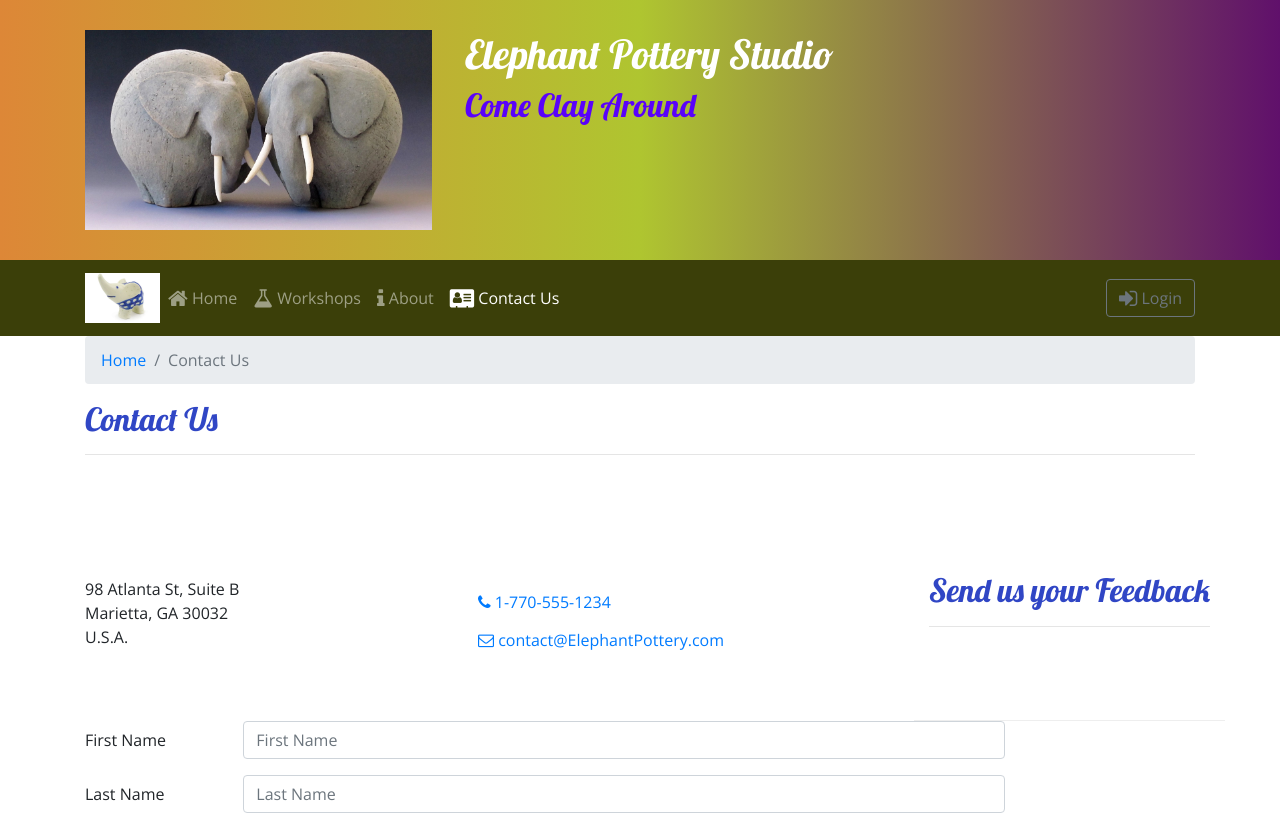
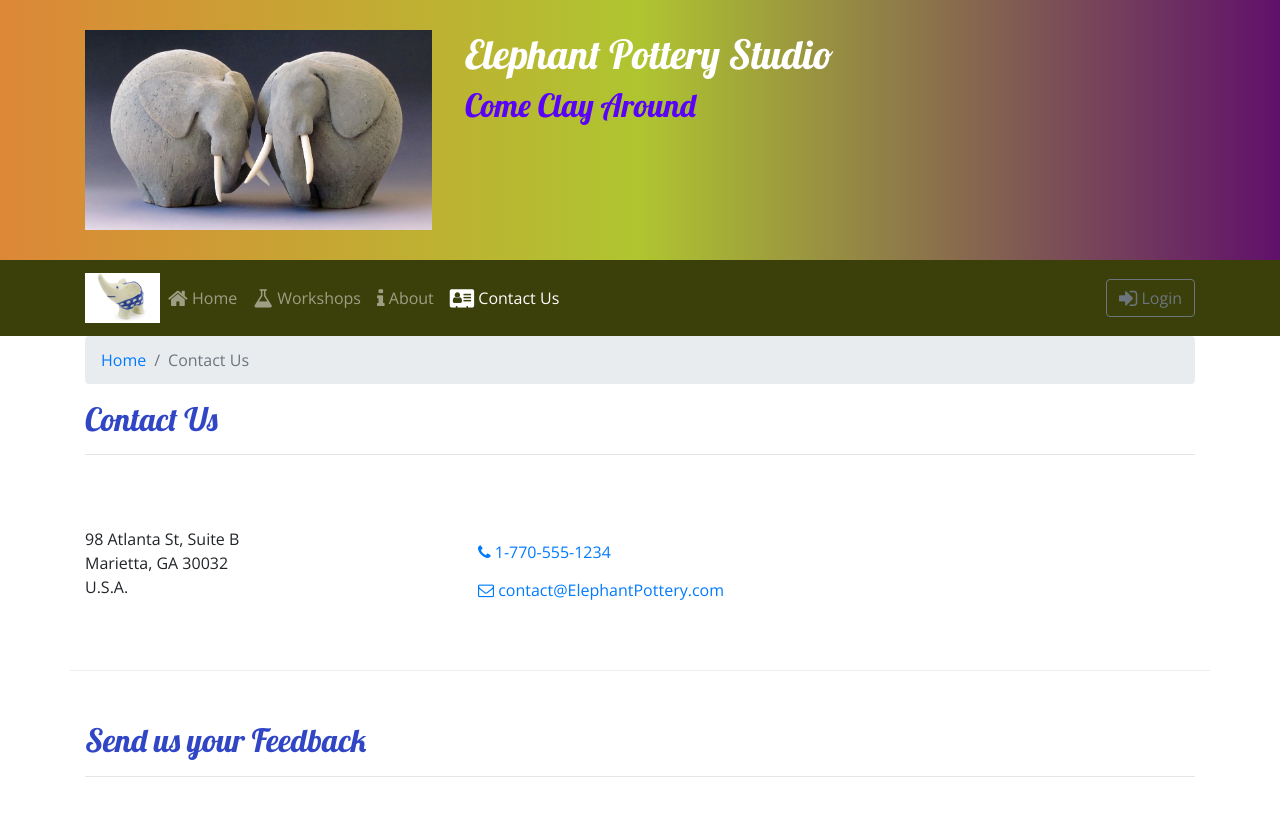
Before and after one commit to jessicjames/lilelephantpottery, a React (Create React App) app: page /contactus in a window 1280 px wide. Shown: the top 815 px of the page. Built offline with nearby package versions, Linux system fonts and the light colour scheme.

Commit message:
moved div structure slightly, updated formatting

```diff
--- a/src/components/ContactComponent.js
+++ b/src/components/ContactComponent.js
@@ -1,7 +1,8 @@
 import React, { Component } from 'react';
 import {
     Breadcrumb, BreadcrumbItem,
-    Button, Form, FormGroup, Label, Input, Col, FormFeedback} from 'reactstrap';
+    Button, Form, FormGroup, Label, Input, Col, FormFeedback
+} from 'reactstrap';
 import { Link } from 'react-router-dom';
 
 
@@ -40,7 +41,7 @@ class Contact extends Component {
         }
 
         if (this.state.touched.firstName) {
-            if (firstName.length<2) {
+            if (firstName.length < 2) {
                 errors.firstName = 'First name must be at least 2 characters.';
             } else if (firstName.length > 15) {
                 errors.firstName = 'First name must be 15 or less characters.';
@@ -48,7 +49,7 @@ class Contact extends Component {
         }
 
         if (this.state.touched.lastName) {
-            if (lastName.length<2) {
+            if (lastName.length < 2) {
                 errors.lastName = 'Last name must be at least 2 characters.';
             } else if (lastName.length > 15) {
                 errors.lastName = 'Last name must be 15 or less characters.';
@@ -60,7 +61,7 @@ class Contact extends Component {
             errors.phoneNum = 'The phone number should contain only numbers.'
         }
 
-        if (this.state.touched.email && (!email.includes('@')|| !email.includes('.'))) {
+        if (this.state.touched.email && (!email.includes('@') || !email.includes('.'))) {
             errors.email = "Email should include an @ and a period.";
         }
 
@@ -69,7 +70,7 @@ class Contact extends Component {
 
     handleBlur = (field) => () => {
         this.setState({
-            touched: {...this.state.touched, [field]: true}
+            touched: { ...this.state.touched, [field]: true }
         });
     }
 
@@ -120,10 +121,10 @@ class Contact extends Component {
                         <a role="button" className="btn btn-link" href="tel:+17705551234"><i className="fa fa-phone" /> 1-770-555-1234</a><br />
                         <a role="button" className="btn btn-link" href="mailto:fakeemail@fakeemail.co"><i className="fa fa-envelope-o" /> contact@ElephantPottery.com</a>
                     </div>
-
+                </div>
                 {/* contact form */}
                 <div className="row row-content">
-                        <div className="col-12">
+                    <div className="col">
                         <h2>Send us your Feedback</h2>
                         <hr />
                     </div>
@@ -209,7 +210,7 @@ class Contact extends Component {
                             </Col>
                         </FormGroup>
                         <FormGroup row>
-                                <Col md={{size: 10, offset: 2}}>
+                            <Col md={{ size: 10, offset: 2 }}>
                                 <Button type="submit" color="primary">
                                     Send Feedback
                                     </Button>
@@ -218,7 +219,6 @@ class Contact extends Component {
                     </Form>
                 </div>
             </div>
-            </div>
         );
     }
 }
```
Lines whose indentation alone changed are shown as unchanged.
